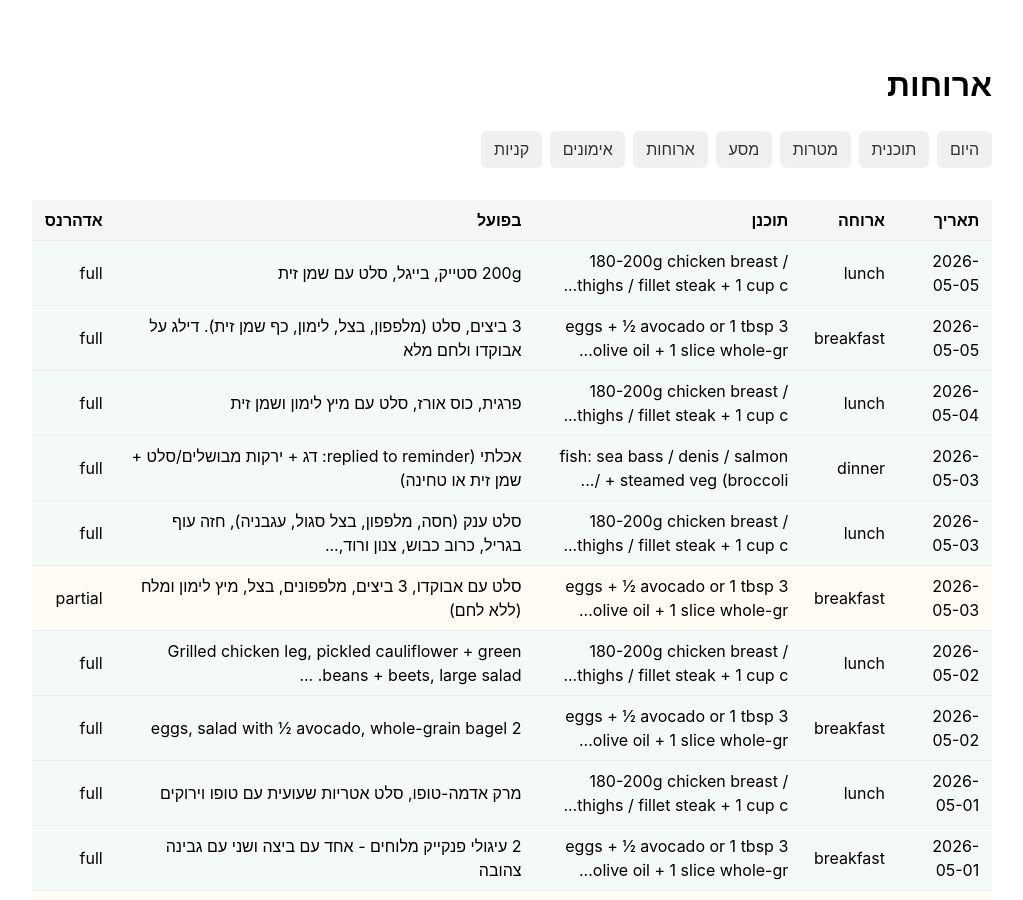
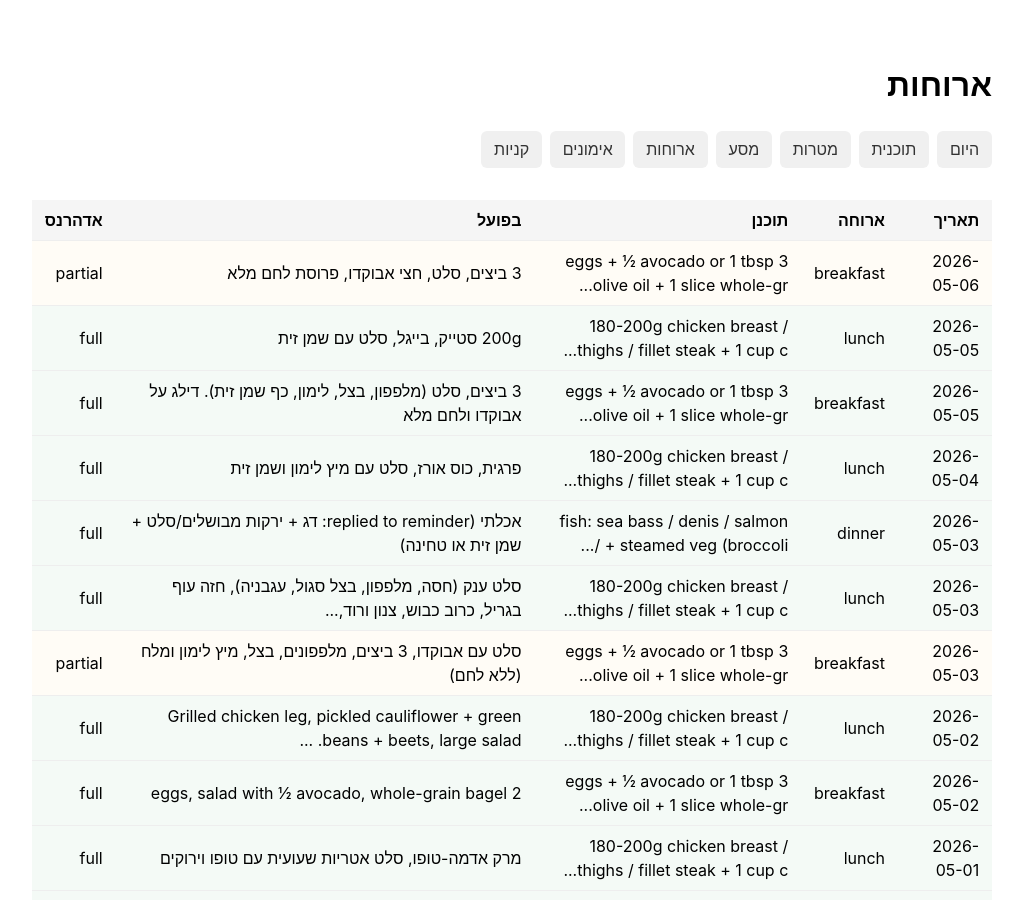
Before and after one commit to alexliv1234/alexbot-public, a Jekyll site: the page built from docs/lifechange/meals.html, in a window 1280 px wide and 900 px high. Shown: the whole window, without its empty margins (128-1151 px from the left). Built offline with Jekyll 4.4.1, drawn with Linux system fonts in a browser that asks for light colours; some of the changed text lies outside the part shown.

Commit message:
📊 coach site update (2026-05-06_11-00)

```diff
--- a/docs/_data/coach/adherence.json
+++ b/docs/_data/coach/adherence.json
@@ -42,5 +42,9 @@
   {
     "date": "2026-05-05",
     "score": null
+  },
+  {
+    "date": "2026-05-06",
+    "score": null
   }
 ]
--- a/docs/_data/coach/meals.json
+++ b/docs/_data/coach/meals.json
@@ -297,5 +297,14 @@
     "planned": "180-200g chicken breast / thighs / fillet steak + 1 cup cooked rice / potato / sweet potato / 4-6 rice crackers + pickled cauliflower / green beans + large salad + 1 tbsp olive oil",
     "actual": "200g סטייק, בייגל, סלט עם שמן זית",
     "adherence": "full"
+  },
+  {
+    "date": "2026-05-06",
+    "ts": "2026-05-06T10:43:43+03:00",
+    "type": "meal",
+    "slot": "breakfast",
+    "planned": "3 eggs + ½ avocado or 1 tbsp olive oil + 1 slice whole-grain/sourdough bread + vegetable salad",
+    "actual": "3 ביצים, סלט, חצי אבוקדו, פרוסת לחם מלא",
+    "adherence": "partial"
   }
 ]
--- a/docs/_data/coach/today.json
+++ b/docs/_data/coach/today.json
@@ -1,10 +1,23 @@
 {
   "next_event": "see schedule below",
   "adherence": "in-progress",
-  "as_of": "2026-05-06T08:00:07",
-  "meals": [],
+  "as_of": "2026-05-06T11:00:20",
+  "meals": [
+    {
+      "slot": "breakfast",
+      "actual": "3 ביצים, סלט, חצי אבוקדו, פרוסת לחם מלא",
+      "adherence": "partial",
+      "time": "10:43"
+    }
+  ],
   "workouts": [],
-  "supplements": [],
+  "supplements": [
+    {
+      "name": "morning_hydration",
+      "taken": true,
+      "time": "10:43"
+    }
+  ],
   "water_ml": 0,
   "water_target_ml": 2500
 }
```
